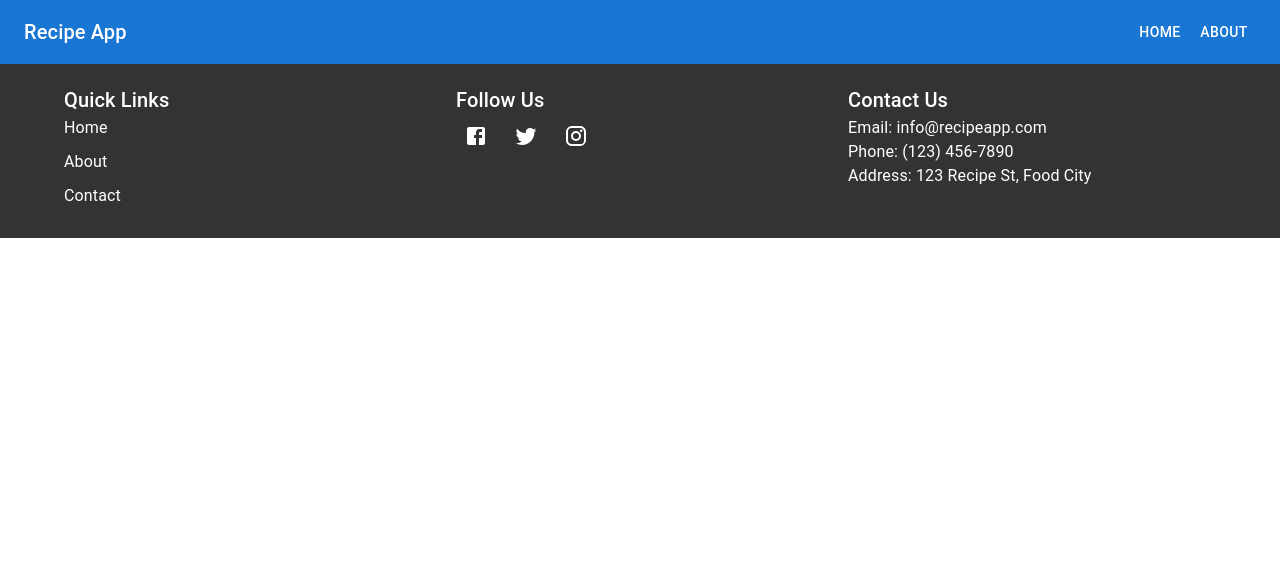
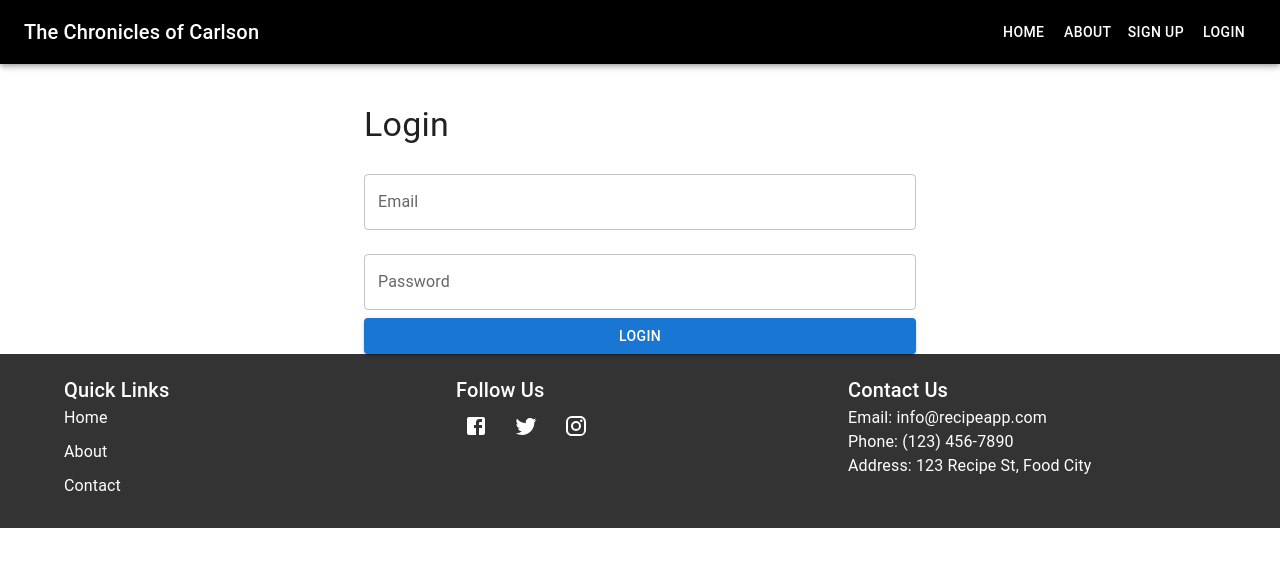
Before and after one commit to Maxamed-Maxamed/my-recipe-app, a React (Create React App) app: page /login in a window 1280 px wide. Shown: the top 566 px of the page. Built offline with nearby package versions, Linux system fonts and the light colour scheme; no server answers.

Commit message:
Added SignUp and Login components, updated Footer and Header components, and modified global CSS styles

```diff
--- a/src/App.js
+++ b/src/App.js
@@ -5,6 +5,8 @@ import HomePage from './pages/HomePage';
 import AboutPage from './pages/AboutPage';
 import RecipeDetailPage from './pages/RecipeDetailPage';
 import Footer from './components/Footer';
+import SignUp from './components/SignUp';
+import Login from './components/Login';
 import './styles/App.css';
 
 function App() {
@@ -15,6 +17,8 @@ function App() {
         <Route path="/" element={<HomePage />} />
         <Route path="/about" element={<AboutPage />} />
         <Route path="/recipe/:id" element={<RecipeDetailPage />} />
+        <Route path="/signup" element={<SignUp />} />
+        <Route path="/login" element={<Login />} />
       </Routes>
       <Footer />
     </Router>
--- a/src/components/Footer.js
+++ b/src/components/Footer.js
@@ -3,6 +3,7 @@ import { Link } from 'react-router-dom';
 import { Container, Grid, Typography, IconButton } from '@mui/material';
 import { Facebook, Twitter, Instagram } from '@mui/icons-material';
 import '../styles/global.css';
+
 
 function Footer() {
   return (
@@ -20,13 +21,13 @@ function Footer() {
           <Grid item xs={12} sm={4}>
             <Typography variant="h6">Follow Us</Typography>
             <div className="social-icons">
-              <IconButton color="inherit" href="https://facebook.com">
+              <IconButton color="inherit" href="https://facebook.com" aria-label="Facebook">
                 <Facebook />
               </IconButton>
-              <IconButton color="inherit" href="https://twitter.com">
+              <IconButton color="inherit" href="https://twitter.com" aria-label="Twitter">
                 <Twitter />
               </IconButton>
-              <IconButton color="inherit" href="https://instagram.com">
+              <IconButton color="inherit" href="https://instagram.com" aria-label="Instagram">
                 <Instagram />
               </IconButton>
             </div>
--- a/src/components/Header.js
+++ b/src/components/Header.js
@@ -5,14 +5,16 @@ import '../styles/App.css'; // Ensure the styles are imported
 
 function Header() {
   return (
-    <AppBar position="static" style={{ backgroundColor: '' }}>
+    <AppBar position="static" style={{ backgroundColor: '#000000' }}>
       <Toolbar style={{ display: 'flex', justifyContent: 'space-between' }}>
-        <Typography variant="h6" style={{ flexGrow: 1, color: '#fff' }}>
-          Recipe App
+        <Typography variant="h6" style={{ flexGrow: 1, color: '#ffff' }}>
+          The Chronicles of Carlson
         </Typography>
         <div>
           <Button color="inherit" component={Link} to="/" style={{ color: '#fff' }}>Home</Button>
           <Button color="inherit" component={Link} to="/about" style={{ color: '#fff' }}>About</Button>
+          <Button color="inherit" component={Link} to="/signup" style={{ color: '#fff' }}>Sign Up</Button>
+          <Button color="inherit" component={Link} to="/login" style={{ color: '#fff' }}>Login</Button>
         </div>
       </Toolbar>
     </AppBar>
--- /dev/null
+++ b/src/components/Login.js
@@ -0,0 +1,56 @@
+import React, { useState } from 'react';
+import { Container, TextField, Button, Typography, Box } from '@mui/material';
+import { getAuth, signInWithEmailAndPassword  } from "firebase/auth";
+import '../styles/global.css'; // Ensure the styles are imported
+
+const Login = () => {
+  const [email, setEmail] = useState('');
+  const [password, setPassword] = useState('');
+
+  const handleLogin = async (e) => {
+    e.preventDefault();
+    try {
+      await signInWithEmailAndPassword (auth, email, password);
+      alert('Logged in successfully!');
+    } catch (error) {
+      console.error(error);
+      alert('Error logging in');
+    }
+  };
+
+  const auth = getAuth();
+
+
+  return (
+    <Container maxWidth="sm">
+      <Box mt={5}>
+        <Typography variant="h4" component="h1" gutterBottom>
+          Login
+        </Typography>
+        <form onSubmit={handleLogin}>
+          <TextField
+            label="Email"
+            type="email"
+            fullWidth
+            margin="normal"
+            value={email}
+            onChange={(e) => setEmail(e.target.value)}
+          />
+          <TextField
+            label="Password"
+            type="password"
+            fullWidth
+            margin="normal"
+            value={password}
+            onChange={(e) => setPassword(e.target.value)}
+          />
+          <Button type="submit" variant="contained" color="primary" fullWidth>
+            Login
+          </Button>
+        </form>
+      </Box>
+    </Container>
+  );
+};
+
+export default Login;
--- /dev/null
+++ b/src/components/SignUp.js
@@ -0,0 +1,55 @@
+// src/components/SignUp.js
+import React, { useState } from 'react';
+import { createUserWithEmailAndPassword } from 'firebase/auth';
+import { auth } from './firebase'; // Import the auth object from firebase.js
+import { Container, TextField, Button, Typography, Box } from '@mui/material';
+import '../styles/global.css'; // Ensure the styles are imported
+
+const SignUp = () => {
+  const [email, setEmail] = useState('');
+  const [password, setPassword] = useState('');
+
+  const handleSignUp = async (e) => {
+    e.preventDefault();
+    try {
+      await createUserWithEmailAndPassword(auth, email, password);
+      alert('User created successfully!');
+    } catch (error) {
+      console.error(error);
+      alert('Error creating user');
+    }
+  };
+
+  return (
+    <Container maxWidth="sm">
+      <Box mt={5}>
+        <Typography variant="h4" component="h1" gutterBottom>
+          Sign Up
+        </Typography>
+        <form onSubmit={handleSignUp}>
+          <TextField
+            label="Email"
+            type="email"
+            fullWidth
+            margin="normal"
+            value={email}
+            onChange={(e) => setEmail(e.target.value)}
+          />
+          <TextField
+            label="Password"
+            type="password"
+            fullWidth
+            margin="normal"
+            value={password}
+            onChange={(e) => setPassword(e.target.value)}
+          />
+          <Button type="submit" variant="contained" color="primary" fullWidth>
+            Sign Up
+          </Button>
+        </form>
+      </Box>
+    </Container>
+  );
+};
+
+export default SignUp;
--- /dev/null
+++ b/src/components/firebase.js
@@ -0,0 +1,17 @@
+import { initializeApp } from 'firebase/app';
+import { getAuth } from 'firebase/auth';
+
+const firebaseConfig = {
+  apiKey: process.env.REACT_APP_FIREBASE_API_KEY,
+  authDomain: process.env.REACT_APP_FIREBASE_AUTH_DOMAIN,
+  projectId: process.env.REACT_APP_FIREBASE_PROJECT_ID,
+  storageBucket: process.env.REACT_APP_FIREBASE_STORAGE_BUCKET,
+  messagingSenderId: process.env.REACT_APP_FIREBASE_MESSAGING_SENDER_ID,
+  appId: process.env.REACT_APP_FIREBASE_APP_ID,
+  measurementId: process.env.REACT_APP_FIREBASE_MEASUREMENT_ID,
+};
+
+const app = initializeApp(firebaseConfig);
+const auth = getAuth(app);
+
+export { auth };
--- a/src/styles/global.css
+++ b/src/styles/global.css
@@ -45,7 +45,7 @@ button:hover {
   text-align: center;
 }
 
-/* Footer styles */
+/* Footer styles
 .footer {
   background-color: #333;
   color: #fff;
@@ -73,7 +73,65 @@ button:hover {
 .social-icons {
   display: flex;
   gap: 10px;
+} */
+
+/* In your global.css file */
+html, body, #root {
+  height: 100%;
+  margin: 0;
+  padding: 0;
 }
+
+body {
+  display: flex;
+  flex-direction: column;
+  min-height: 100vh;
+}
+
+.app-container {
+  display: flex;
+  flex-direction: column;
+  min-height: 100vh;
+}
+
+.content {
+  flex: 1 0 auto;
+}
+
+.footer {
+  flex-shrink: 0;
+  background-color: #333;
+  color: #fff;
+  padding: 20px 0;
+}
+
+.footer-links {
+  list-style: none;
+  padding: 0;
+}
+
+.footer-links li {
+  margin-bottom: 10px;
+}
+
+.footer-links a {
+  color: #fff;
+  text-decoration: none;
+}
+
+.footer-links a:hover {
+  text-decoration: underline;
+}
+
+.social-icons {
+  display: flex;
+  justify-content: flex-start;
+  gap: 10px;
+}
+
+
+
+
 
 
 .hero-section {
```
